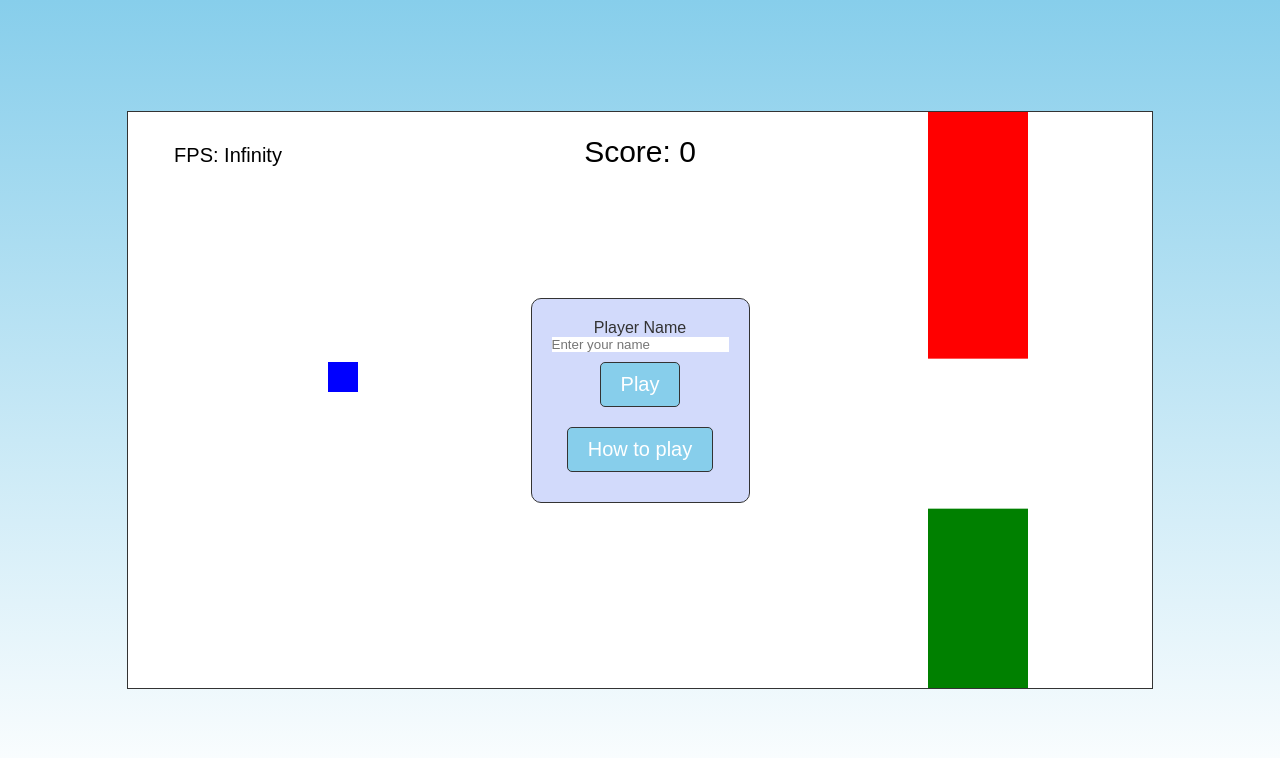
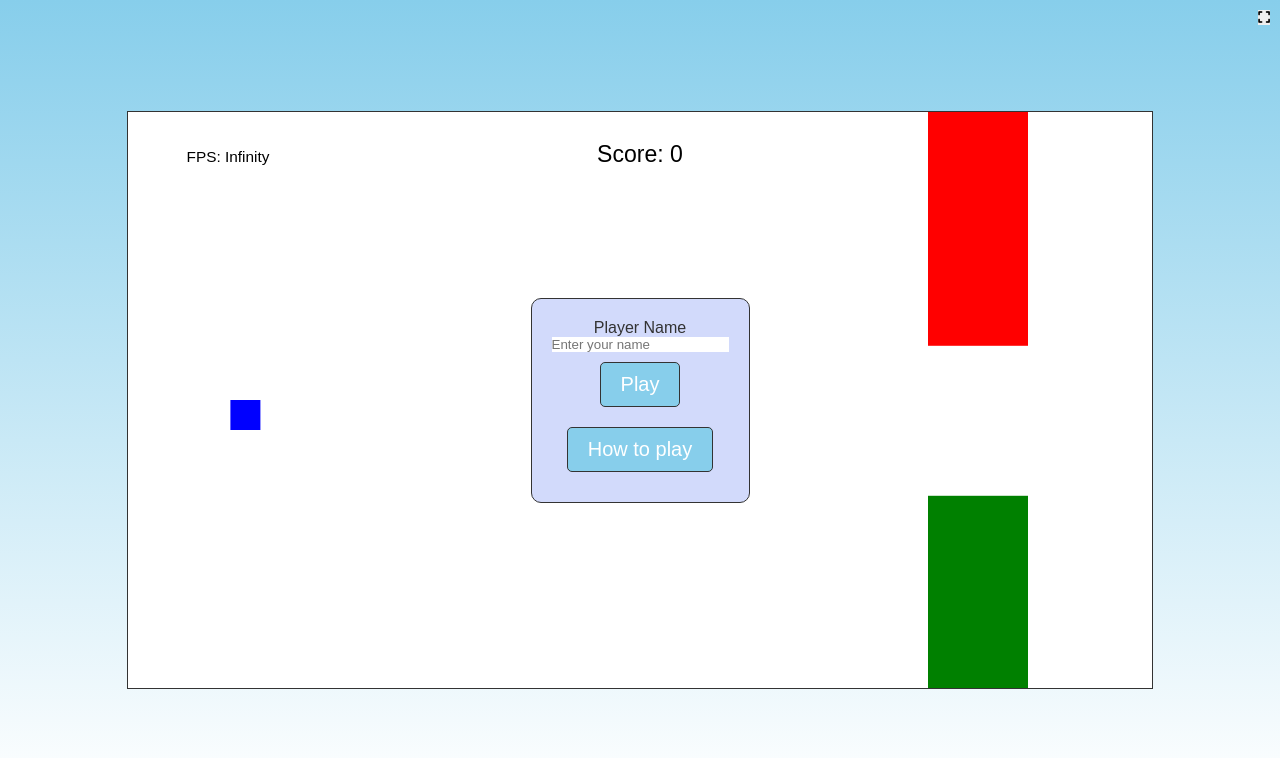
Before and after one commit to VitorBarbosaDev/EndlessRunnerGame, a plain HTML site: page index.html in a window 1280 px wide. Drawn offline with Linux system fonts and the light colour scheme.

Commit message:
add basic responsiveness canvas

```diff
--- a/assets/css/style.css
+++ b/assets/css/style.css
@@ -122,3 +122,16 @@ body {
 	border           : #333333 1px solid; /* Border color */
 	border-radius    : 10px; /* Rounded corners */
 }
+
+#fullscreen-button{
+	position: absolute;
+	top: 10px;
+	right: 10px;
+	z-index: 20;
+}
+
+@media (max-width : 900px) {
+	#fullscreen-button {
+		display : none;
+	}
+}
--- a/assets/js/main.js
+++ b/assets/js/main.js
@@ -12,14 +12,18 @@ const leaderboardButton = document.getElementById("leaderboard-button");
 const playerNameInput = document.getElementById('player-name');
 const leaderboardModal       = document.getElementById("myleaderboard");
 let closeLeaderboardButton = document.getElementById("leaderboard-close");
-
+const fullscreenButton = document.getElementById("fullscreen-button");
 let countdownNumber = 3;  // 3 seconds countdown
 // Get the 2D rendering context for the canvas
 const c = canvas.getContext('2d');
 
 // Set the canvas width and height to match the window's inner width and height
-canvas.width  = 1024;
-canvas.height = 576;
+canvas.width  = Math.min(window.innerWidth, 1024);
+canvas.height = Math.min(window.innerHeight, 576);
+
+// Responsive text sizes
+let baseFontSize = Math.sqrt(canvas.width * canvas.height) / 20;
+
 
 import {firebaseConfig} from './secrets.js';
 
@@ -73,10 +77,10 @@ class Player
 	constructor()
 	{
 		// Initialize the player's position, velocity, dimensions, and color
-		this.position = {x: 100, y: 100};
+		this.position = {x: canvas.width * 0.1, y: canvas.height * 0.5};
 		this.velocity = {x: 0, y: 0};
-		this.width    = 30;
-		this.height   = 30;
+		this.width    = Math.max(canvas.width * 0.01, 30);
+		this.height   = Math.max(canvas.height * 0.01, 30);
 		this.color    = 'blue';
 	}
 
@@ -161,7 +165,7 @@ class GenericObject
 	{
 		this.position = {x: x, y: y};
 		this.color    = color;
-		this.width    = width;
+		this.width = Math.max(canvas.width * 0.02, 100); // Adjust the width here
 		this.height   = height;
 		this.velocity = velocity || 0;
 	}
@@ -208,16 +212,15 @@ class Obstacle extends GenericObject
 		if (gameStarted)
 			{
 				const delta = deltaTime / 1000;
-
 				this.position.x -= this.velocity * obstacleSpeed * delta;
-				if (this.position.x < -this.width -obstacleDistance/2.5)
+				if (this.position.x < -this.width - obstacleDistance / 2.5)
 					{
 						this.position.x = canvas.width;
-						obstacleSpeed += .02;
+						obstacleSpeed += 0.02;
 						score += 50;
 						if (this.type === ObstacleType.TOP)
 							{
-								this.height = Math.random() * (375 - 120) + 120;
+								this.height = Math.random() * (canvas.height * 0.5 - canvas.height * 0.2) + canvas.height * 0.2;
 							}
 						else if (this.type === ObstacleType.BOTTOM)
 							{
@@ -236,8 +239,8 @@ class Obstacle extends GenericObject
 			}
 		this.draw();
 	}
+}
 
-}
 
 let countdownDisplay = "";  // A global variable for the countdown display
 
@@ -347,15 +350,20 @@ function resetGame()
 	obstacles       = [];
 	obstacleSpeed   = 1;
 	score           = 0;
-	player.position = {x: 200, y: 250};
+	player.position = {x: canvas.width * 0.1, y: canvas.height * 0.5};
 	gameStarted     = false;
 	startMenu.style.display = "flex"; // Show the start menu when the game is not started
 
+	// Determine the number of obstacles based on canvas width
+	let numObstacles  = Math.floor(canvas.width / 300); // One pair of obstacles every 300 pixels
 
-	// Creating four pairs of obstacles
-	for (let i = 0; i < 4; i++)
+
+
+	// Creating responsive obstacles +1 to make sure there is always an obstacle on the screen
+	for (let i = 0; i < numObstacles + 1; i++)
 		{
-			const randomHeight = Math.random() * (300 - 130) + 130;
+			// Make the height of the obstacle responsive to the canvas height
+			const randomHeight = Math.random() * (canvas.height * 0.5 - canvas.height * 0.2) + canvas.height * 0.2;
 
 			obstacles.push(
 				new Obstacle({
@@ -382,25 +390,23 @@ function resetGame()
 }
 
 
-function displayFps(){
+function displayFps()
+{
 	// FPS
 	let now      = performance.now();
 	let duration = (now - lastTime) / 1000;
-
-	lastTime = now;
-
-	let fps = Math.round(1 / duration);
-
+	lastTime     = now;
+	let fps      = Math.round(1 / duration);
 	// FPS Display
-	c.font      = "20px Arial";
-	c.fillStyle = "black";
+	c.font       = baseFontSize * 0.4 + "px Arial";  // Make the font size responsive
+	c.fillStyle  = "black";
 	c.fillText("FPS: " + fps, 100, 50);
-
 }
 
-function displayScore(){
+function displayScore()
+{
 	// Score Display
-	c.font      = "30px Arial";
+	c.font      = baseFontSize * 0.6 + "px Arial";  // Make the font size responsive
 	c.fillStyle = "black";
 	c.textAlign = "center";  // This will center the text based on the position provided.
 	c.fillText("Score: " + score, canvas.width / 2, 50);
@@ -480,6 +486,27 @@ function playGame(){
 	canvas.focus(); // Set focus on the canvas
 }
 
+// Full-screen support
+function toggleFullScreen()
+{
+	if (!document.fullscreenElement)
+		{
+			document.documentElement.requestFullscreen();
+		}
+	else
+		{
+			if (document.exitFullscreen)
+				{
+					document.exitFullscreen();
+				}
+		}
+}
+
+// Full-screen button event listener
+fullscreenButton.addEventListener('click', toggleFullScreen);
+
+
+
 playButton.addEventListener('click', () =>
 {
 	playGame();
@@ -550,3 +577,33 @@ window.addEventListener('keydown', (event) =>{
 		playerJump();
 	}
 })
+
+// Listen for fullscreen change and resize the canvas
+document.addEventListener('fullscreenchange', adjustPositions);
+window.addEventListener('resize', adjustPositions);
+
+function adjustPositions()
+{
+	canvas.width  = window.innerWidth;
+	canvas.height = window.innerHeight;
+	baseFontSize  = Math.sqrt(canvas.width * canvas.height) / 20;  // Recalculate base font size when the canvas size changes
+
+	// Adjust player's position
+	player.position = {x: canvas.width * 0.6, y: canvas.height * 0.5};
+
+	// Adjust obstacles' positions
+	obstacles.forEach(obstacle =>
+	                  {
+		                  if (obstacle.position.x < player.position.x)
+			                  {
+				                  obstacle.position.x -= canvas.width * 0.2;
+			                  }
+		                  else
+			                  {
+				                  obstacle.position.x += canvas.width * 0.2;
+			                  }
+	                  });
+
+	// Call resetGame()
+	resetGame();
+}
--- a/index.html
+++ b/index.html
@@ -11,6 +11,8 @@
 	<link href="https://cdnjs.cloudflare.com/ajax/libs/font-awesome/6.4.0/css/all.min.css" rel="stylesheet">
 </head>
 <body>
+
+<button id="fullscreen-button"><i class="fa-solid fa-expand"></i></button>
 <div id="start-menu">
 	<label for="player-name">Player Name</label>
 	<input type="text" id="player-name" placeholder="Enter your name"/>
```
